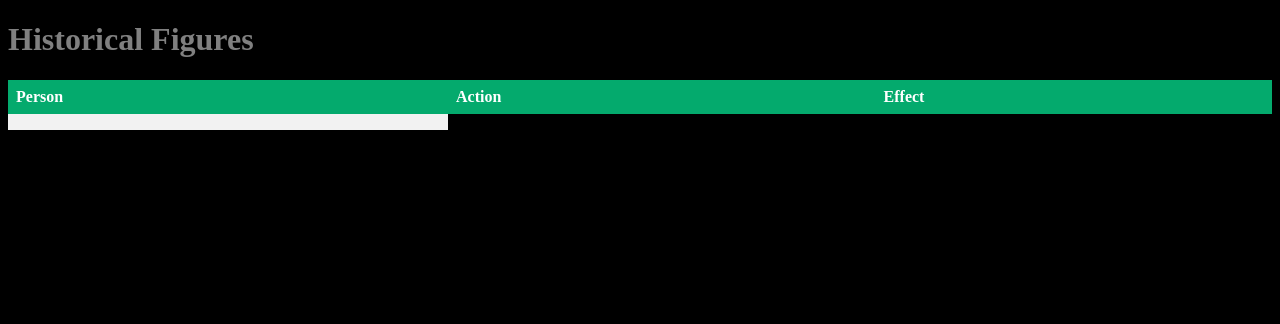
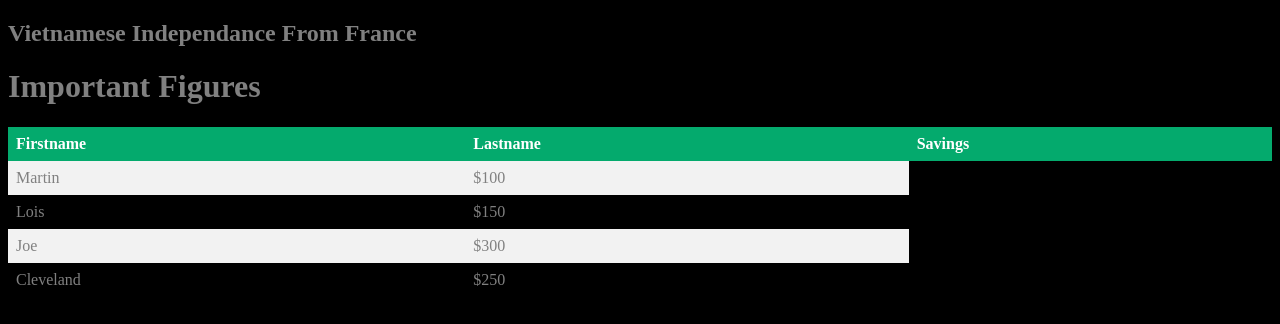
Before and after one commit to gregslawnmowingservices/NHD, a plain HTML site: page index.html in a window 1280 px wide. Drawn offline with Linux system fonts and the light colour scheme.

Commit message:
Update index.html

```diff
--- a/index.html
+++ b/index.html
@@ -10,19 +10,35 @@
 <audio loop autoplay hidden>
     <source src="music/Libet's.mp3" type="audio/mp3">
 </audio>
+<div>
+<h2> Vietnamese Independance From France</h2>
+</div>
 
     <div>
-    <h1>Historical Figures</h1>
+        <h1>Important Figures</h1>
+    </div>
 <table>
   <tr>
-            <th>Person</th>
-            <th>Action</th>
-            <th>Effect</th>
+    <th>Firstname</th>
+    <th>Lastname</th>
+    <th>Savings</th>
   </tr>
   <tr>
-            <td></td>
+    <td>Martin</td>
+    <td>$100</td>
+  </tr>
+  <tr>
+    <td>Lois</td>
+    <td>$150</td>
+  </tr>
+  <tr>
+    <td>Joe</td>
+    <td>$300</td>
+  </tr>
+  <tr>
+    <td>Cleveland</td>
+    <td>$250</td>
 </tr>
 </table>
-</div>
 </body>
 </html>
```
Lines whose indentation alone changed are shown as unchanged.
